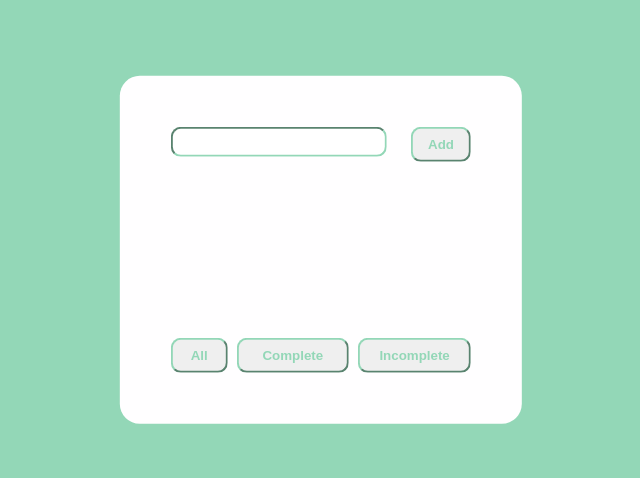
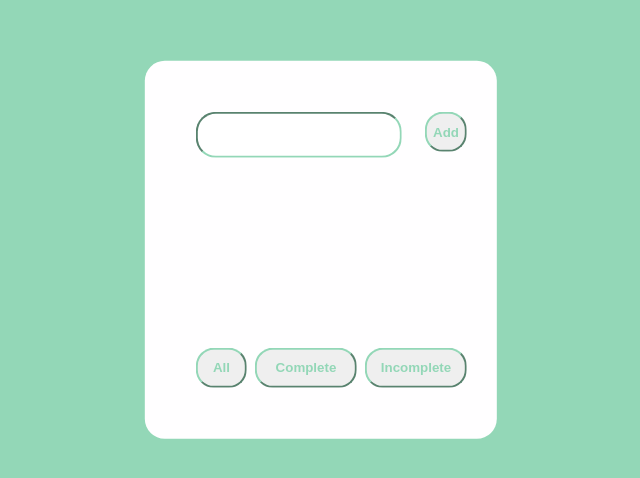
Before and after one commit to yonatanhf/to-do, a React app: page / in a window 1280 px wide. Shown: the part 150-628 px from the top of the page, without its empty margins (319-959 px from the left). Built offline with nearby package versions, Linux system fonts and the light colour scheme.

Commit message:
css changes: buttons size

```diff
--- a/src/components/Button/button.css
+++ b/src/components/Button/button.css
@@ -1,4 +1,4 @@
-.button{
-    font-weight: bold;
-    height: 35px;
+.button {
+  font-weight: bold;
+  height: 40px;
 }
--- a/src/components/List/List.tsx
+++ b/src/components/List/List.tsx
@@ -17,6 +17,7 @@ const ToDoElement: React.FC<Element> = ({
   value, completed, onDelete, onComplete,
 }: Element) => {
   const [deleteStatus, setDeleteStatus] = useState(false);
+  const animationDelay = 500;
   return (
     <div className="todo-element">
       <span className={deleteStatus === false ? 'todo-element-label-in' : 'todo-element-label-out'} onKeyDown={() => onComplete(value)} onClick={() => onComplete(value)}>
@@ -26,7 +27,7 @@ const ToDoElement: React.FC<Element> = ({
           {' '}
         </span>
       </span>
-      <Button id={value} label={completed === false ? 'X' : '✓'} onclick={() => { setDeleteStatus(true); setTimeout(() => onDelete(value), 500); }} />
+      <Button id={value} label={completed === false ? 'X' : '✓'} onclick={() => { setDeleteStatus(true); setTimeout(() => onDelete(value), animationDelay); }} />
     </div>
   );
 };
--- a/src/components/List/list.css
+++ b/src/components/List/list.css
@@ -1,5 +1,5 @@
 #to-do-lists {
-    width: 300px;
+  width: 250px;
   min-height: 100px;
   position: absolute;
   padding: 4%;
@@ -7,18 +7,18 @@
   top: 50%;
   border-radius: 20px;
   transform: translate(-50%, -50%);
-    background-color: #FFFEFF;
-    color: #93D7B7;
+  background-color: #fffeff;
+  color: #93d7b7;
   display: grid;
   grid-template-rows: 1fr 4fr 1fr;
 }
-#input-elements{
+#input-elements {
   display: grid;
   grid-template-columns: 4fr 1fr;
 }
-.todo-element{
+.todo-element {
   display: grid;
-    grid-template-columns: 9fr 1fr;
+  grid-template-columns: 6fr 1fr;
 }
 @keyframes slidein {
   from {
@@ -40,21 +40,20 @@
     margin-left: 80px;
     width: 80px;
   }
-
 }
 .todo-element-label-in {
   animation-duration: 0.5s;
-    animation-name:slidein;
+  animation-name: slidein;
 }
 .todo-element-label-out {
   animation-duration: 0.5s;
-    animation-name:slideout;
+  animation-name: slideout;
 }
-.todo-element-label-in:hover{
-    text-decoration:underline;
+.todo-element-label-in:hover {
+  text-decoration: underline;
   cursor: pointer;
 }
-#todo-list-options{
+#todo-list-options {
   display: grid;
   grid-template-columns: 1fr 2fr 2fr;
   padding-top: 2%;
@@ -62,20 +61,22 @@
 }
 
 input {
-    height: 24px;
-    border-radius: 10px;
-    border-color: #93D7B7;
+  height: 40px;
+  border-radius: 20px;
+  border-color: #93d7b7;
   margin-right: 10%;
+  font-size: 105%;
 }
-button{
-    height: 30px;
-    border-radius: 10px;
-    border-color: #93D7B7;
-    color: #93D7B7;
+button {
+  height: 45px;
+  border-radius: 18px;
+  border-color: #93d7b7;
+  color: #93d7b7;
 }
 button:hover {
-    background-color: #93D7B7;
-    color: #FFFEFF}
+  background-color: #93d7b7;
+  color: #fffeff;
+}
 button:active {
   background-color: #3e8e41;
   box-shadow: 0 5px #666;
```
Lines whose indentation alone changed are shown as unchanged.
